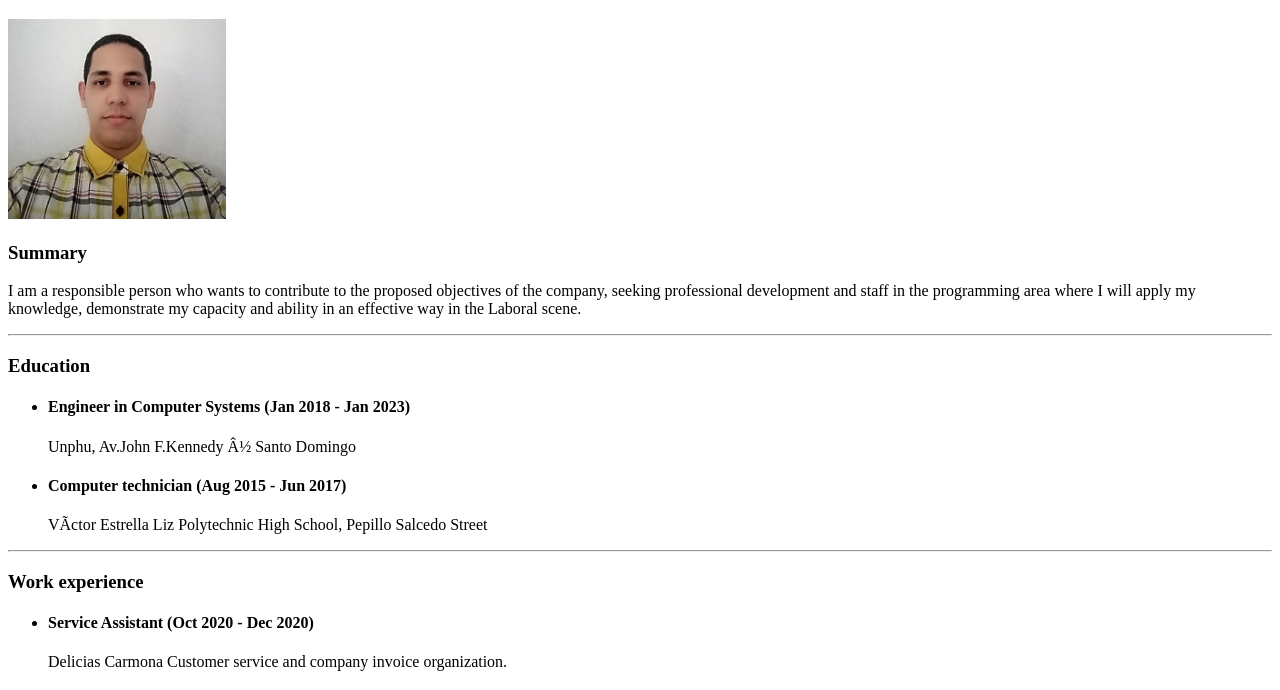
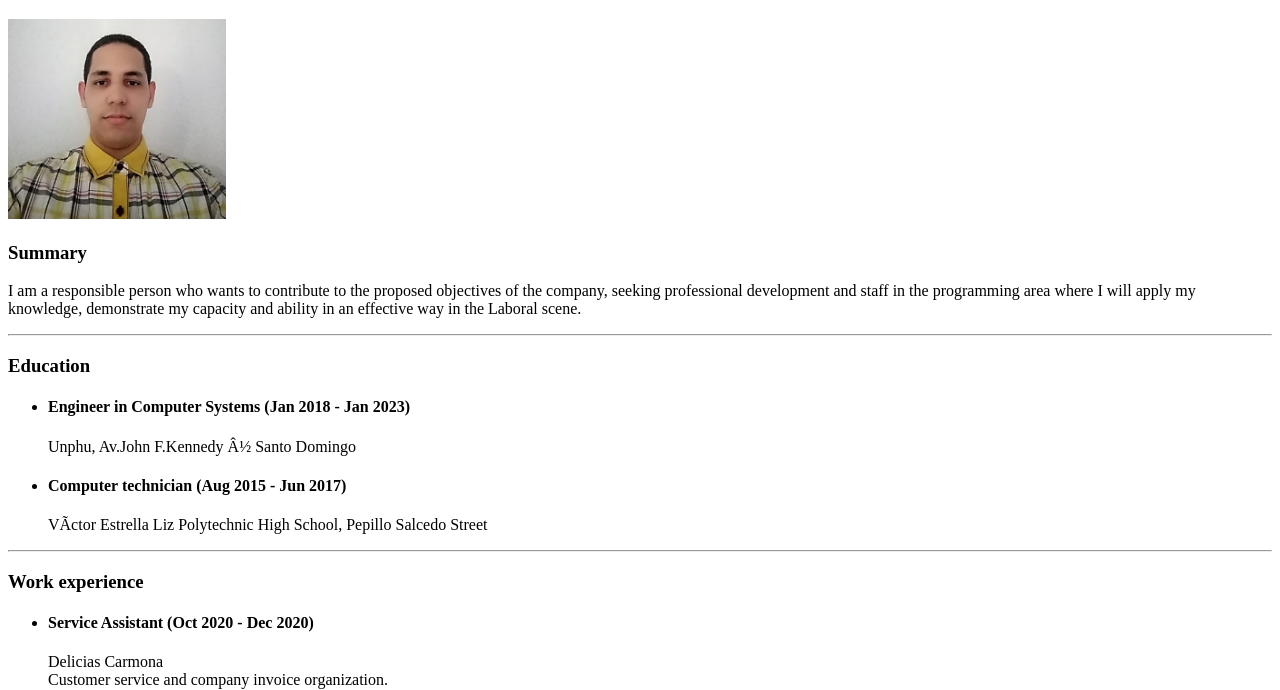
Before and after one commit to Emil202323/html-My-Resume, a plain HTML site: page index.html in a window 1280 px wide. Shown: the part 61-751 px from the top of the page. Drawn offline with Linux system fonts and the light colour scheme.

Commit message:
Add files via upload

```diff
--- a/index.html
+++ b/index.html
@@ -25,7 +25,7 @@
      <h3>Work experience</h3>
      <ul>
          <li><h4>Service Assistant (Oct 2020 - Dec 2020)</h4>
-             Delicias Carmona
+             Delicias Carmona <br />
              Customer service and company invoice organization.</li>
          <li><h4>Technical Support (internship) (Jun 2017 - Sept 2017)</h4>
              Exterminator Pedro Guerrero <br />
```
